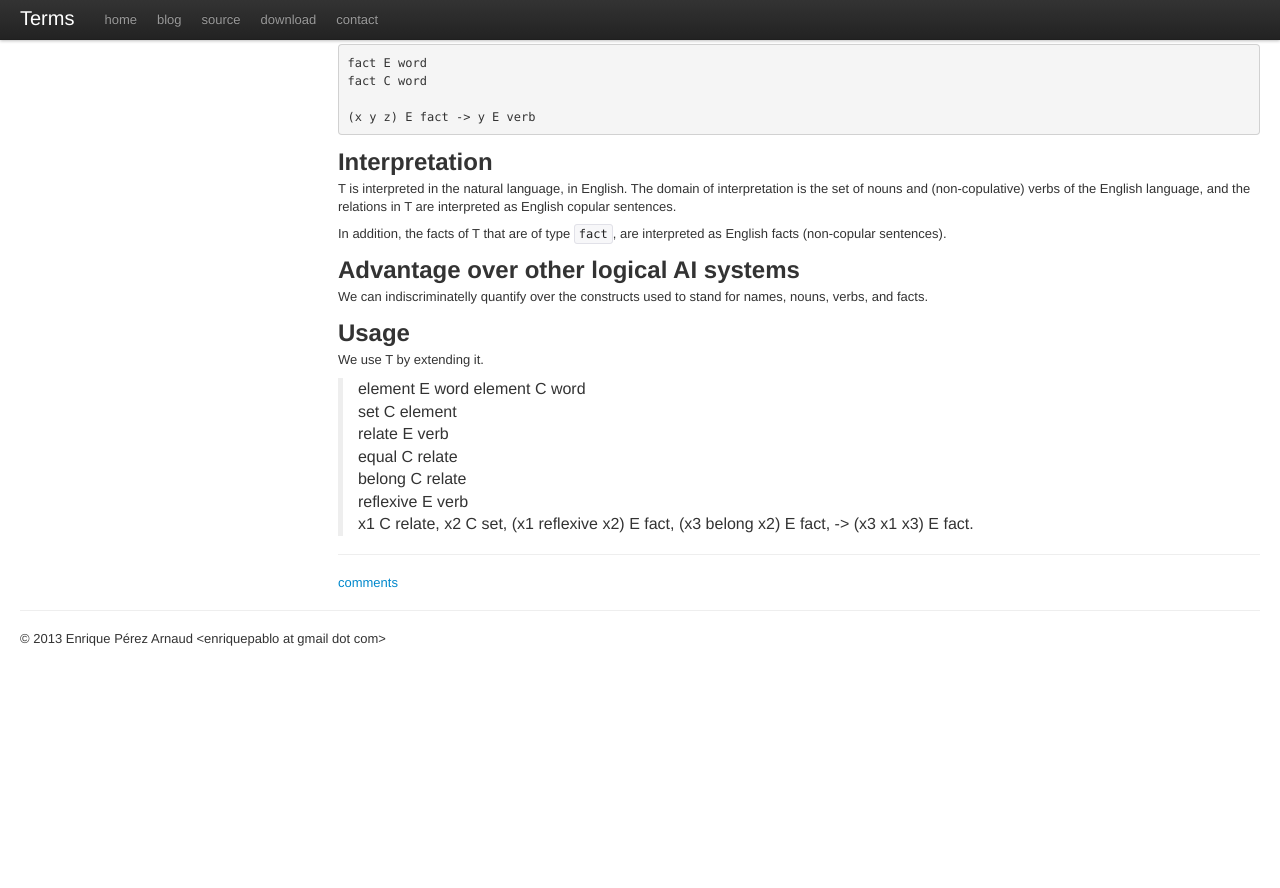
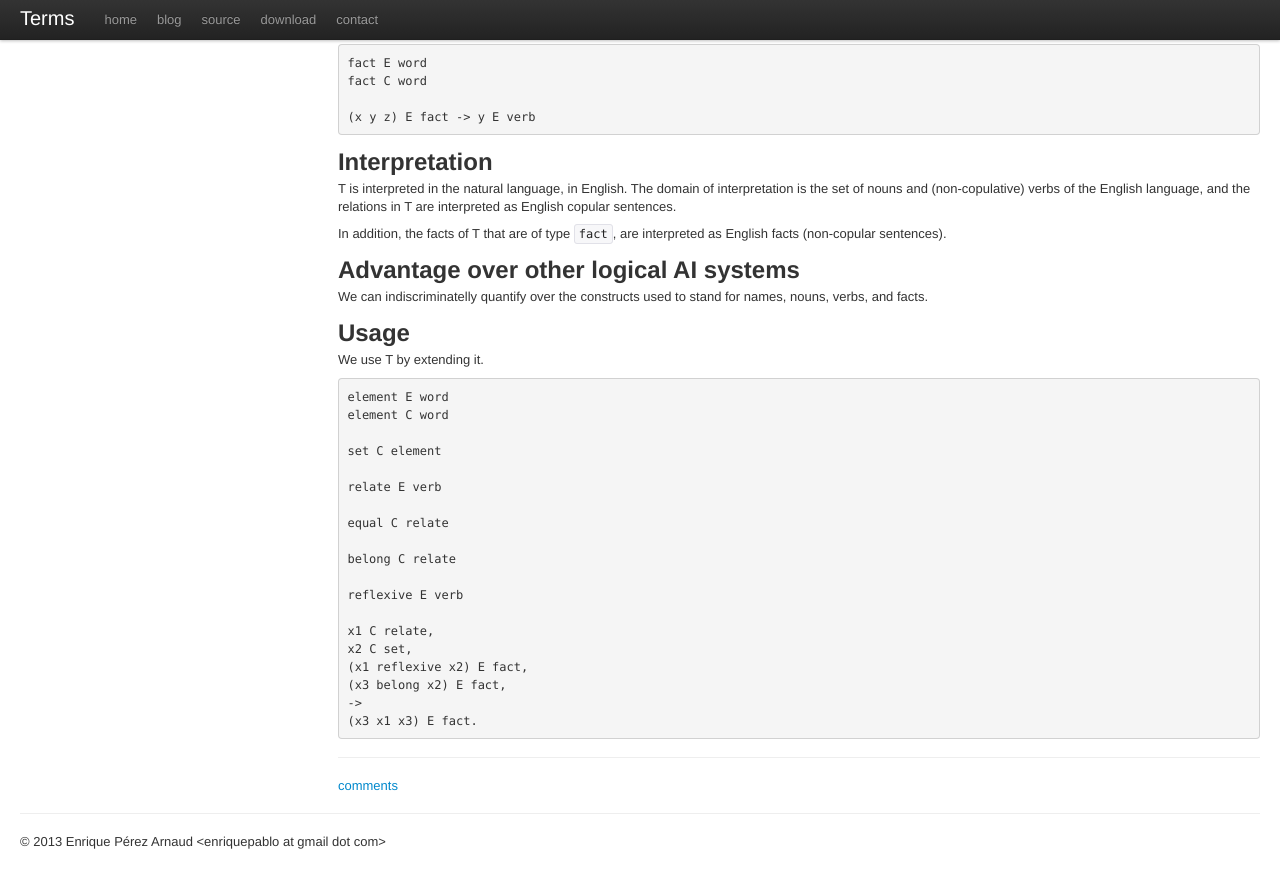
Before and after one commit to enriquepablo/terms, a Sphinx documentation site: the page built from doc/theory.rst, in a window 1280 px wide and 900 px high, scrolled down 668 px. Shown: the top 888 px of the window. Built offline with Sphinx 7.4.7, drawn with Linux system fonts in a browser that asks for light colours; pages that are not in the unit, such as notebooks, are missing from menus; comment, search, counter and statistics services are not loaded; before the commit the page ends 1365 px from its top, so only the background shows below that.

```diff
--- a/doc/theory.rst
+++ b/doc/theory.rst
@@ -80,7 +80,7 @@ stand for names, nouns, verbs, and facts.
 Usage
 -----
 
-We use T by extending it.
+We use T by extending it. ::
 
    element E word
    element C word
--- a/setup.py
+++ b/setup.py
@@ -68,7 +68,7 @@ setup(
         },
     install_requires = [
         'distribute',
-        'sqlalchemy >= 0.9.0b1',
+        'sqlalchemy == 0.9.3',
         'ply == 3.4',
     ],
 )
```
